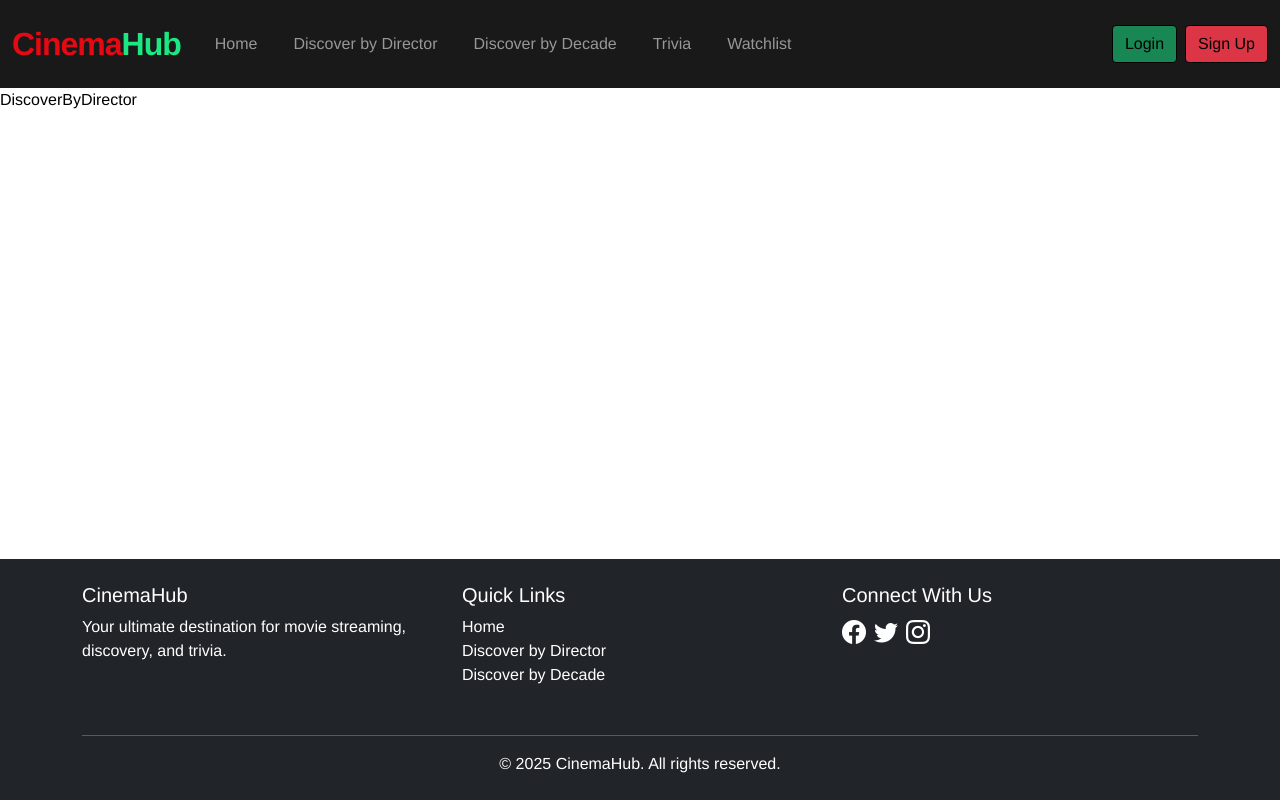
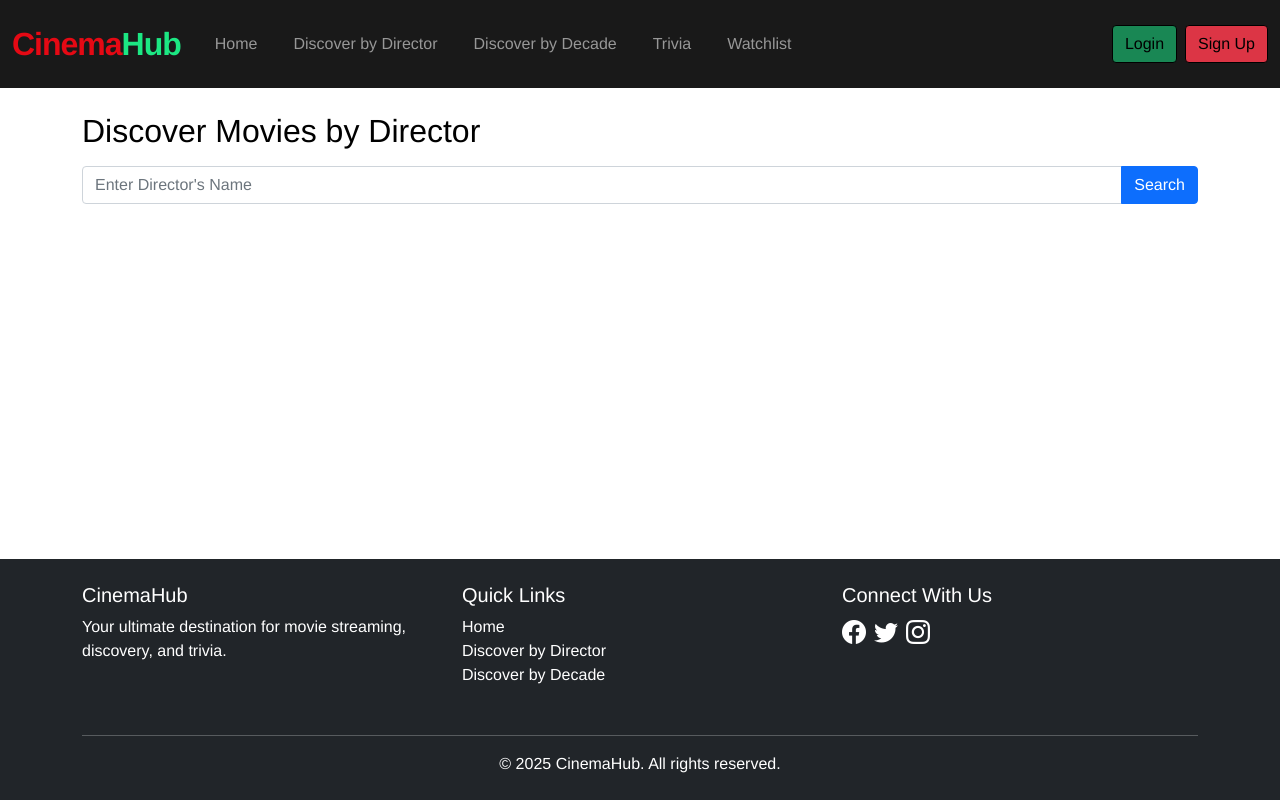
Before and after one commit to Moringa-SDF-PT10/group-05-project, a React (Vite) app: page /DiscoverDirector in a window 1280 px wide. Built offline with nearby package versions, Linux system fonts and the light colour scheme.

Commit message:
added discover by director feature

```diff
--- a/package.json
+++ b/package.json
@@ -12,7 +12,9 @@
   "dependencies": {
     "bootstrap": "^5.3.6",
     "react": "^19.1.0",
-    "react-dom": "^19.1.0"
+    "react-bootstrap": "^2.10.10",
+    "react-dom": "^19.1.0",
+    "react-router-dom": "^7.6.1"
   },
   "devDependencies": {
     "@eslint/js": "^9.25.0",
--- a/src/App.jsx
+++ b/src/App.jsx
@@ -17,7 +17,7 @@ import DiscoverDirector from "./pages/DiscoverByDirector";
 import DiscoverDecade from "./pages/DiscoverByDecade";
 import "./styles/App.css";
 import Signup from "./pages/Signup";
-import ErrorPage from "./pages/errorPage";
+import ErrorPage from "./pages/ErrorPage";
 import { useState, useEffect } from "react";
 import ProtectedRoute from "./routes/ProtectedRoute";
 function App() {
--- a/src/api/api.js
+++ b/src/api/api.js
@@ -1,42 +1,50 @@
 const API_KEY = import.meta.env.VITE_TMDB_API_KEY;
 const BASE_URL = "https://api.themoviedb.org/3";
 
-//Fetch a list of popular movies from TMDb.
 export const getPopularMovies = async () => {
   const response = await fetch(`${BASE_URL}/movie/popular?api_key=${API_KEY}`);
   const data = await response.json();
   return data.results;
 };
 
-//Search for movies based on user input.
 export const searchMovies = async (query) => {
   const response = await fetch(
-    `${BASE_URL}/search/movie?api_key=${API_KEY}&query=${encodeURIComponent(
-      query
-    )}`
+    `${BASE_URL}/search/movie?api_key=${API_KEY}&query=${encodeURIComponent(query)}`
   );
   const data = await response.json();
   return data.results;
 };
-
-// Fetch detailed information for a single movie
 
 export const getMovieDetails = async (id) => {
   const response = await fetch(`${BASE_URL}/movie/${id}?api_key=${API_KEY}`);
   const data = await response.json();
   return data;
 };
+
 export const getTrendingMovies = async () => {
-  const response = await fetch(
-    `${BASE_URL}/trending/movie/week?api_key=${API_KEY}`
-  );
+  const response = await fetch(`${BASE_URL}/trending/movie/week?api_key=${API_KEY}`);
   const data = await response.json();
   return data.results || [];
 };
 
 export const getNowPlayingMovies = async () => {
+  const response = await fetch(`${BASE_URL}/movie/now_playing?api_key=${API_KEY}`);
+  const data = await response.json();
+  return data.results || [];
+};
+
+export const searchDirector = async (name) => {
   const response = await fetch(
-    `${BASE_URL}/movie/now_playing?api_key=${API_KEY}`
+    `${BASE_URL}/search/person?api_key=${API_KEY}&query=${encodeURIComponent(name)}`
+  );
+  const data = await response.json();
+  return data.results[0];
+};
+
+export const fetchMoviesByDecade = async (startYear) => {
+  const endYear = startYear + 9;
+  const response = await fetch(
+    `${BASE_URL}/discover/movie?api_key=${API_KEY}&sort_by=popularity.desc&primary_release_date.gte=${startYear}-01-01&primary_release_date.lte=${endYear}-12-31`
   );
   const data = await response.json();
   return data.results || [];
--- a/src/pages/DiscoverByDecade.jsx
+++ /dev/null
@@ -1,7 +0,0 @@
-import React from "react";
-
-function DiscoverByDecade() {
-  return <div>DiscoverByDecade</div>;
-}
-
-export default DiscoverByDecade;
--- a/src/pages/DiscoverByDirector.jsx
+++ b/src/pages/DiscoverByDirector.jsx
@@ -1,7 +1,63 @@
-import React from "react";
+import { useState } from 'react';
+import { searchDirector } from '../api/api';
+import MovieCard from '../components/MovieCard';
 
-function DiscoverByDirector() {
-  return <div>DiscoverByDirector</div>;
-}
+const DiscoverByDirector = () => {
+  const [director, setDirector] = useState('');
+  const [movies, setMovies] = useState([]);
+  const [loading, setLoading] = useState(false);
+  const [error, setError] = useState('');
+
+  const handleSearch = async () => {
+    setLoading(true);
+    setError('');
+    try {
+      const person = await searchDirector(director);
+      if (!person || !person.id) {
+        setError('Director not found.');
+        setMovies([]);
+        setLoading(false);
+        return;
+      }
+
+      const creditsRes = await fetch(`https://api.themoviedb.org/3/person/${person.id}/movie_credits?api_key=tmdb_api_key`);
+      const credits = await creditsRes.json();
+      const directedMovies = credits.crew.filter((m) => m.job === 'Director');
+      setMovies(directedMovies);
+    } catch (err) {
+      setError('Failed to fetch movies.');
+    }
+    setLoading(false);
+  };
+
+  return (
+    <div className="container my-4">
+      <h2 className="mb-3">Discover Movies by Director</h2>
+      <div className="input-group mb-3">
+        <input
+          type="text"
+          className="form-control"
+          placeholder="Enter Director's Name"
+          value={director}
+          onChange={(e) => setDirector(e.target.value)}
+        />
+        <button className="btn btn-primary" onClick={handleSearch}>
+          Search
+        </button>
+      </div>
+
+      {loading && <div className="alert alert-info">Loading...</div>}
+      {error && <div className="alert alert-danger">{error}</div>}
+
+      <div className="row">
+        {movies.map((movie) => (
+          <div className="col-md-3 mb-4" key={movie.id}>
+            <MovieCard movie={movie} />
+          </div>
+        ))}
+      </div>
+    </div>
+  );
+};
 
 export default DiscoverByDirector;
```
Also changed, not shown: 1 other file (tests, documents, lock files or other folders).
